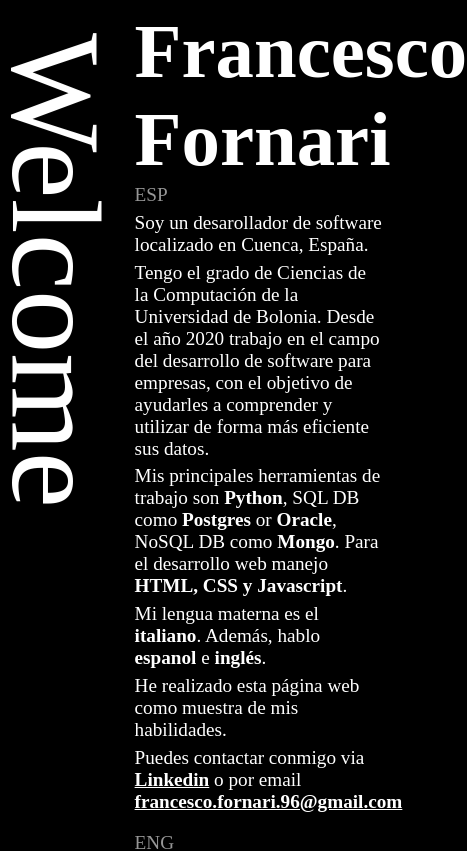
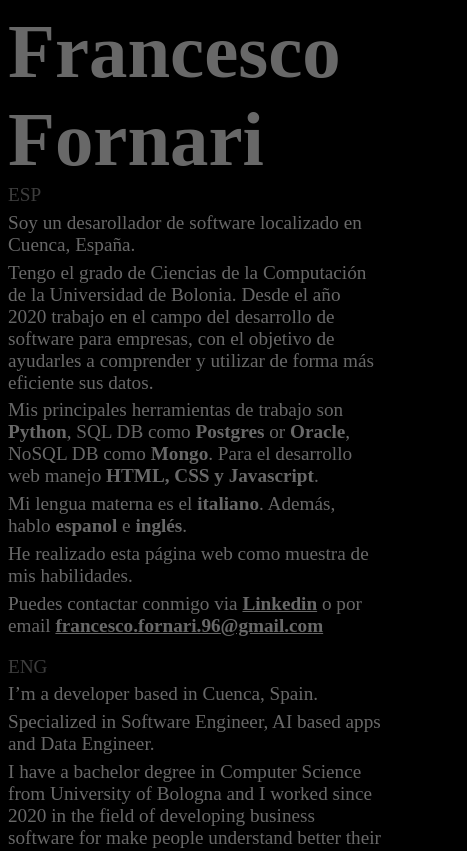
Before and after one commit to forno96/portfolio, a SvelteKit app in the folder my-portfolio/: page / in a window 390 px wide. Shown: the top 851 px of the page, 467 px wide, since content can reach past the window. Built offline with nearby package versions, Linux system fonts and the light colour scheme; a web font is replaced by a local one.

Commit message:
FIX: on small screens move welcome text outside the screen

```diff
--- a/my-portfolio/src/routes/+page.svelte
+++ b/my-portfolio/src/routes/+page.svelte
@@ -82,6 +82,11 @@
 </div>
 
 <style>
+	:root {
+		--animation-rotation-duration: 4s;
+		--animation-fade-in-duration: 1s;
+	}
+
 	@keyframes fadein-and-rotate {
 		0% {
 			opacity: 0;
@@ -95,7 +100,7 @@
 		}
 	}
 
-	@keyframes fadein {
+	@keyframes fade-in {
 		0% {
 			opacity: 0;
 		}
@@ -104,26 +109,58 @@
 		}
 	}
 
+	@keyframes left-disappear {
+		0% {
+			left: 0;
+		}
+		100% {
+			left: -30vw;
+		}
+	}
+
+	@keyframes move-left {
+		0% {
+			margin-left: 15vh;
+		}
+		100% {
+			margin-left: 0;
+		}
+	}
+
 	#welcome {
 		transform-origin: 10% 50%;
 		animation-name: fadein-and-rotate;
-		animation-duration: 4s;
+		animation-duration: var(--animation-rotation-duration);
 		animation-fill-mode: forwards;
 
 		position: absolute;
-		font-family: Allerta Stencil;
+		font-family: Allerta Stencil, serif;
 		font-size: 15vh;
-		margin: 0px;
+		margin: 0;
+		left: 0;
 	}
 
 	#presentation {
 		margin-left: 15vh;
-		animation-name: fadein;
-		animation-duration: 1s;
-		animation-delay: 4s;
+		animation-name: fade-in;
+		animation-duration: var(--animation-fade-in-duration);
+		animation-delay: var(--animation-rotation-duration);
 		animation-fill-mode: forwards;
+		width: fit-content;
+		opacity: 0;
+	}
 
-		opacity: 0;
+	@media (max-width: 768px) {
+		#welcome {
+			animation-name: fadein-and-rotate, left-disappear;
+			animation-delay: 0s, var(--animation-rotation-duration);
+			animation-duration: var(--animation-rotation-duration), var(--animation-fade-in-duration);
+		}
+		#presentation {
+			animation-name: fade-in, move-left;
+			animation-delay: var(--animation-rotation-duration), var(--animation-rotation-duration);
+			animation-duration: var(--animation-rotation-duration), var(--animation-fade-in-duration);
+		}
 	}
 
 	#presentation > div {
@@ -131,9 +168,8 @@
 	}
 
 	h1 {
+		font-size: 4em;
 		margin: 0;
-		font-size: 4em;
-		margin-bottom: 0;
 	}
 	p {
 		margin-top: 0;
```
